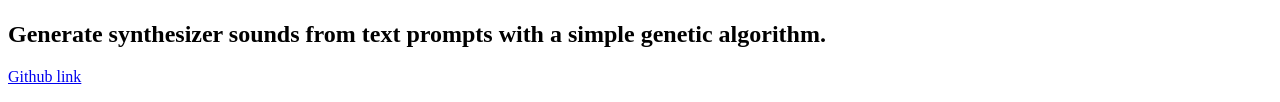
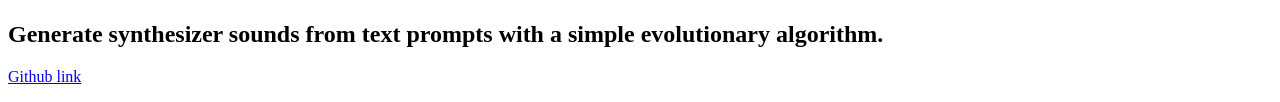
Before and after one commit to erl-j/textsynth, a plain HTML site: page index.html in a window 1280 px wide. Shown: the part 211-313 px from the top of the page. Drawn offline with Linux system fonts and the light colour scheme.

Commit message:
Update description from genetic to evolutionary algorithm

```diff
--- a/index.html
+++ b/index.html
@@ -7,7 +7,7 @@
     <meta name="viewport" content="width=device-width, initial-scale=1.0">
     <img src="./misc/logo.svg" alt="textsynth logo" width="200" height="200">
     <h2>
-        Generate synthesizer sounds from text prompts with a simple genetic algorithm.
+        Generate synthesizer sounds from text prompts with a simple evolutionary algorithm.
     </h2>
     <a href="https://github.com/erl-j/textsynth/">Github link</a>
 
```
